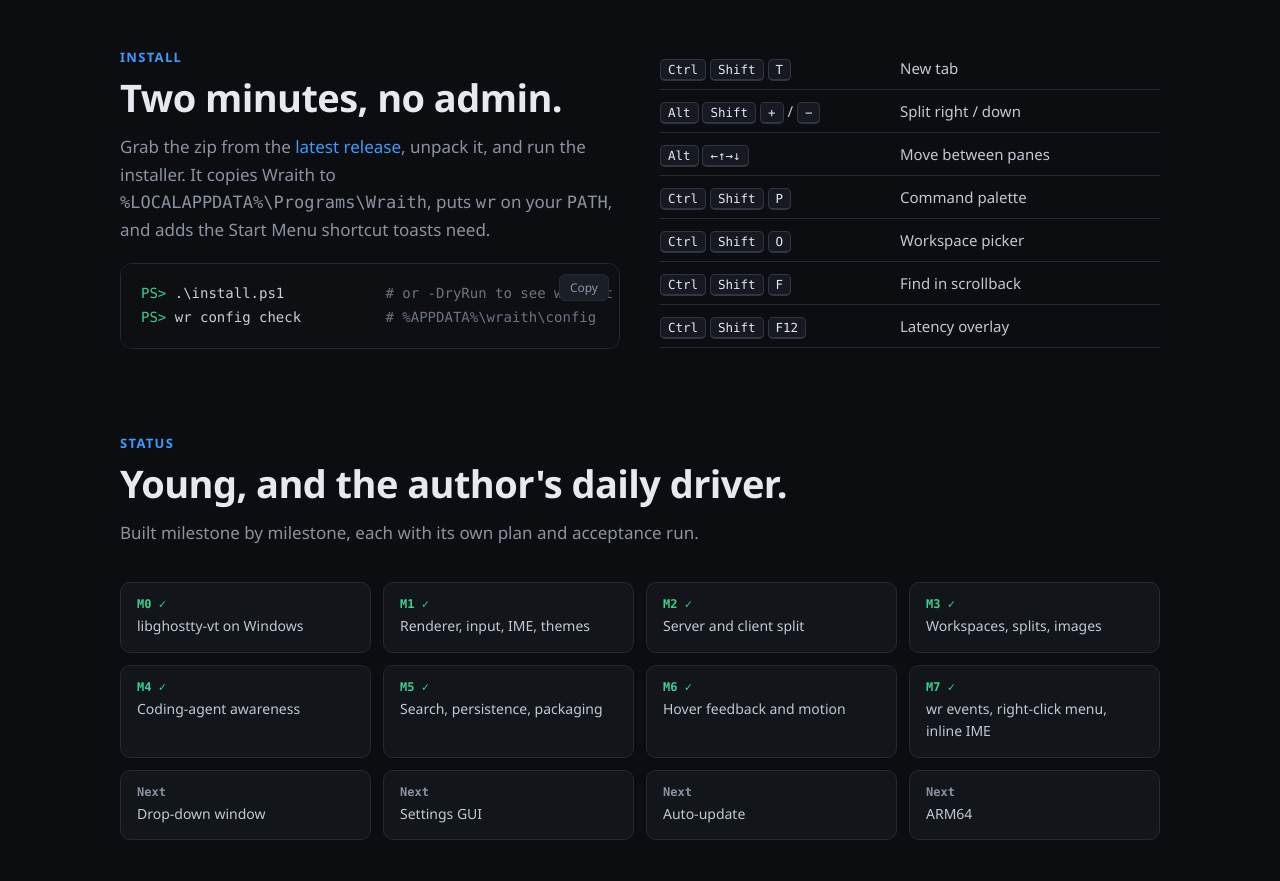
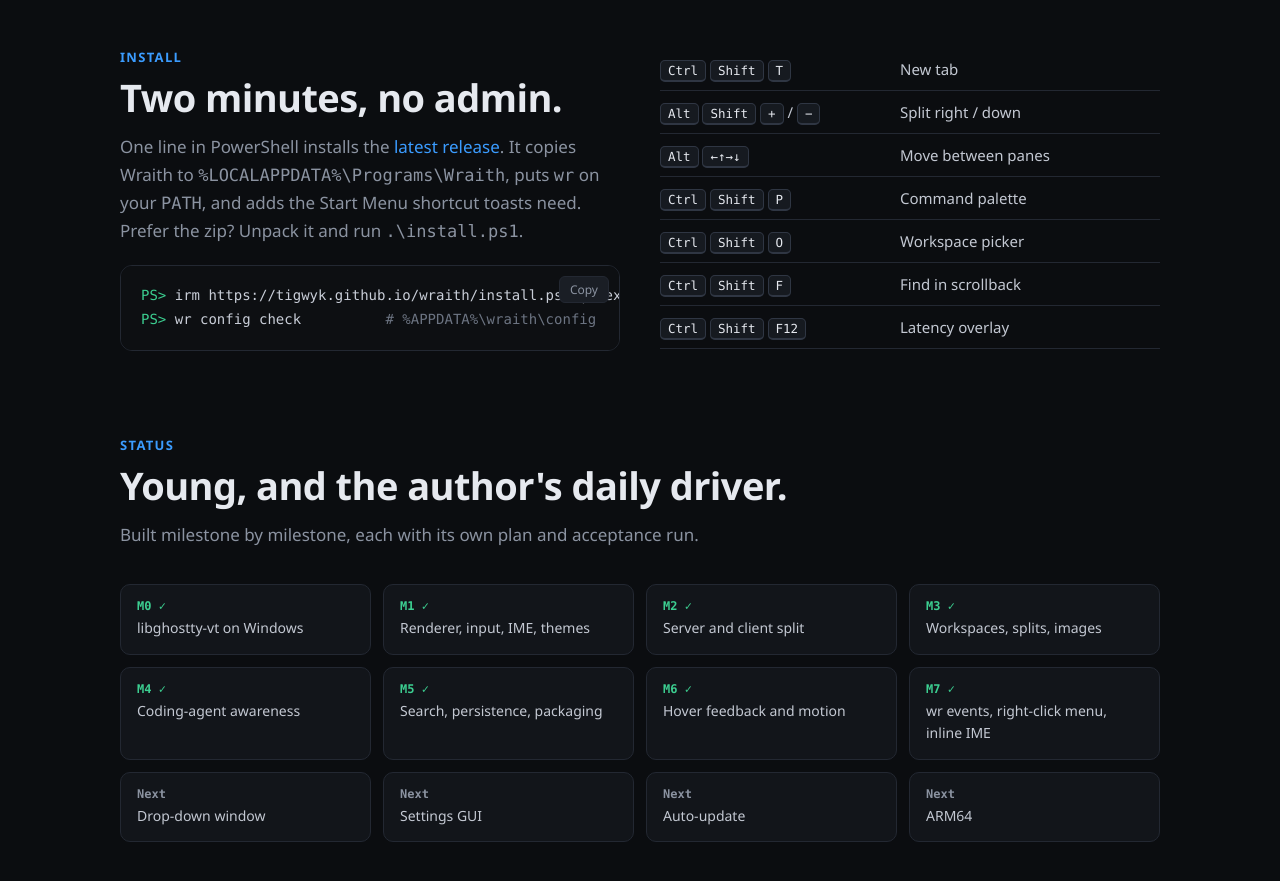
Before and after one commit to tigwyk/wraith, a plain HTML site: page site/index.html in a window 1280 px wide. Shown: the part 2640-3521 px from the top of the page. Drawn offline with Linux system fonts and the light colour scheme; files whose address does not match are found by name.

Commit message:
feat(packaging): one-line remote install
`irm https://tigwyk.github.io/wraith/install.ps1 | iex` installs the latest
release. Run without release files alongside, install.ps1 downloads the
latest release's x64 zip, unpacks it to a temp folder and runs the installer
it ships in a separate powershell.exe with -ExecutionPolicy Bypass, since the
default policy blocks a downloaded .ps1 file. The Pages workflow now
publishes install.ps1 next to the site, and the README and site lead with the
one-liner.

Co-Authored-By: Claude Opus 5.5 <noreply@anthropic.com>

```diff
--- a/site/index.html
+++ b/site/index.html
@@ -282,8 +282,8 @@
     <div>
       <div class="kicker">Install</div>
       <h2>Two minutes, no admin.</h2>
-      <p class="sub" style="margin-bottom:20px">Grab the zip from the <a href="https://github.com/tigwyk/wraith/releases/latest">latest release</a>, unpack it, and run the installer. It copies Wraith to <code>%LOCALAPPDATA%\Programs\Wraith</code>, puts <code>wr</code> on your <code>PATH</code>, and adds the Start Menu shortcut toasts need.</p>
-      <pre class="code"><button class="copy" data-copy=".\install.ps1">Copy</button><span class="p">PS&gt;</span> .\install.ps1            <span class="d"># or -DryRun to see what it does</span>
+      <p class="sub" style="margin-bottom:20px">One line in PowerShell installs the <a href="https://github.com/tigwyk/wraith/releases/latest">latest release</a>. It copies Wraith to <code>%LOCALAPPDATA%\Programs\Wraith</code>, puts <code>wr</code> on your <code>PATH</code>, and adds the Start Menu shortcut toasts need. Prefer the zip? Unpack it and run <code>.\install.ps1</code>.</p>
+      <pre class="code"><button class="copy" data-copy="irm https://tigwyk.github.io/wraith/install.ps1 | iex">Copy</button><span class="p">PS&gt;</span> irm https://tigwyk.github.io/wraith/install.ps1 | iex
 <span class="p">PS&gt;</span> wr config check          <span class="d"># %APPDATA%\wraith\config</span></pre>
     </div>
     <div>
```
Also changed, not shown: 3 other files.
